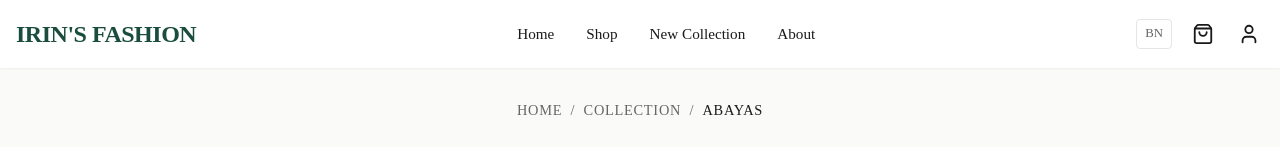
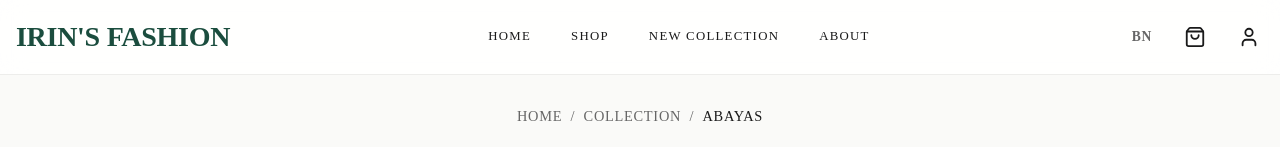
Before and after one commit to krzshipon/irins-fashion, a Next.js app in the folder storefront/: page /collection/abayas in a window 1280 px wide. Shown: the top 147 px of the page. Built offline with nearby package versions, Linux system fonts and the light colour scheme; no server answers; a web font is replaced by a local one.

Commit message:
feat: header ui adjustment

```diff
--- a/storefront/src/components/layout/Header.module.css
+++ b/storefront/src/components/layout/Header.module.css
@@ -1,10 +1,21 @@
 .header {
-    background-color: var(--color-surface);
-    box-shadow: var(--shadow-sm);
+    background-color: rgba(255, 255, 255, 0.85);
+    backdrop-filter: blur(12px);
+    -webkit-backdrop-filter: blur(12px);
+    box-shadow: 0 1px 0 rgba(0, 0, 0, 0.05);
+    /* Subtle border-like shadow */
     position: sticky;
     top: 0;
     z-index: 100;
     padding: var(--spacing-md) 0;
+    transition: all 0.3s ease;
+}
+
+@media (prefers-color-scheme: dark) {
+    .header {
+        background-color: rgba(18, 18, 18, 0.85);
+        box-shadow: 0 1px 0 rgba(255, 255, 255, 0.05);
+    }
 }
 
 .container {
@@ -15,45 +26,67 @@
 
 .logo {
     font-family: var(--font-family-display);
-    font-size: 1.5rem;
-    font-weight: 700;
+    font-size: 1.75rem;
+    font-weight: 600;
     color: var(--color-primary);
     text-decoration: none;
-    letter-spacing: -0.02em;
+    letter-spacing: -0.01em;
 }
 
 .nav {
     display: flex;
-    gap: var(--spacing-lg);
+    gap: 2.5rem;
+    /* More breathing room */
 }
 
 .navLink {
     color: var(--color-text-main);
     font-weight: 500;
+    font-size: 0.8rem;
+    text-transform: uppercase;
+    letter-spacing: 0.1em;
     transition: color 0.2s;
-    font-size: 0.95rem;
+    position: relative;
+}
+
+.navLink::after {
+    content: '';
+    position: absolute;
+    width: 0;
+    height: 1px;
+    bottom: -4px;
+    left: 0;
+    background-color: var(--color-primary);
+    transition: width 0.3s ease;
 }
 
 .navLink:hover {
     color: var(--color-primary);
 }
 
+.navLink:hover::after {
+    width: 100%;
+}
+
 .actions {
     display: flex;
     align-items: center;
-    gap: var(--spacing-md);
+    gap: 1.5rem;
 }
 
 .langSwitch {
-    border: 1px solid var(--color-border);
-    padding: 4px 8px;
-    border-radius: var(--radius-sm);
-    font-size: 0.8rem;
+    border: none;
+    background: none;
+    padding: 4px;
+    font-size: 0.85rem;
+    font-weight: 600;
     color: var(--color-text-muted);
+    letter-spacing: 0.05em;
+    cursor: pointer;
+    transition: color 0.2s;
 }
 
 .langSwitch:hover {
-    border-color: var(--color-primary);
     color: var(--color-primary);
 }
 
@@ -81,20 +114,20 @@
 
 .cartBadge {
     position: absolute;
-    top: -5px;
-    right: -5px;
-    background-color: var(--color-primary);
-    color: white;
-    font-size: 0.65rem;
+    top: -4px;
+    right: -6px;
+    background-color: var(--color-secondary);
+    /* Gold/Action color often looks better for notifs */
+    color: #1a1a1a;
+    font-size: 0.6rem;
     font-weight: 700;
-    height: 18px;
-    width: 18px;
+    height: 16px;
+    width: 16px;
     border-radius: 50%;
     display: flex;
     align-items: center;
     justify-content: center;
-    border: 2px solid var(--color-surface);
-    box-shadow: 0 2px 4px rgba(0, 0, 0, 0.1);
+    box-shadow: 0 1px 2px rgba(0, 0, 0, 0.1);
 }
 
 /* User Dropdown Styles */
@@ -121,17 +154,17 @@
 }
 
 .avatarBtn {
-    width: 32px;
-    height: 32px;
+    width: 30px;
+    height: 30px;
     border-radius: 50%;
-    background-color: var(--color-primary);
-    color: #ffffff;
+    background-color: var(--color-surface-dim);
+    color: var(--color-text-main);
     display: flex;
     align-items: center;
     justify-content: center;
-    font-size: 0.85rem;
-    font-weight: 700;
-    border: 1px solid var(--color-border);
+    font-size: 0.8rem;
+    font-weight: 600;
+    border: 1px solid transparent;
     transition: all 0.2s ease;
     cursor: pointer;
     overflow: hidden;
@@ -139,8 +172,8 @@
 }
 
 .avatarBtn:hover {
-    border-color: var(--color-primary);
-    box-shadow: 0 0 0 2px var(--color-surface), 0 0 0 4px var(--color-primary-light);
+    border-color: var(--color-border);
+    background-color: var(--color-surface);
 }
 
 .avatarImgWrapper {
```
